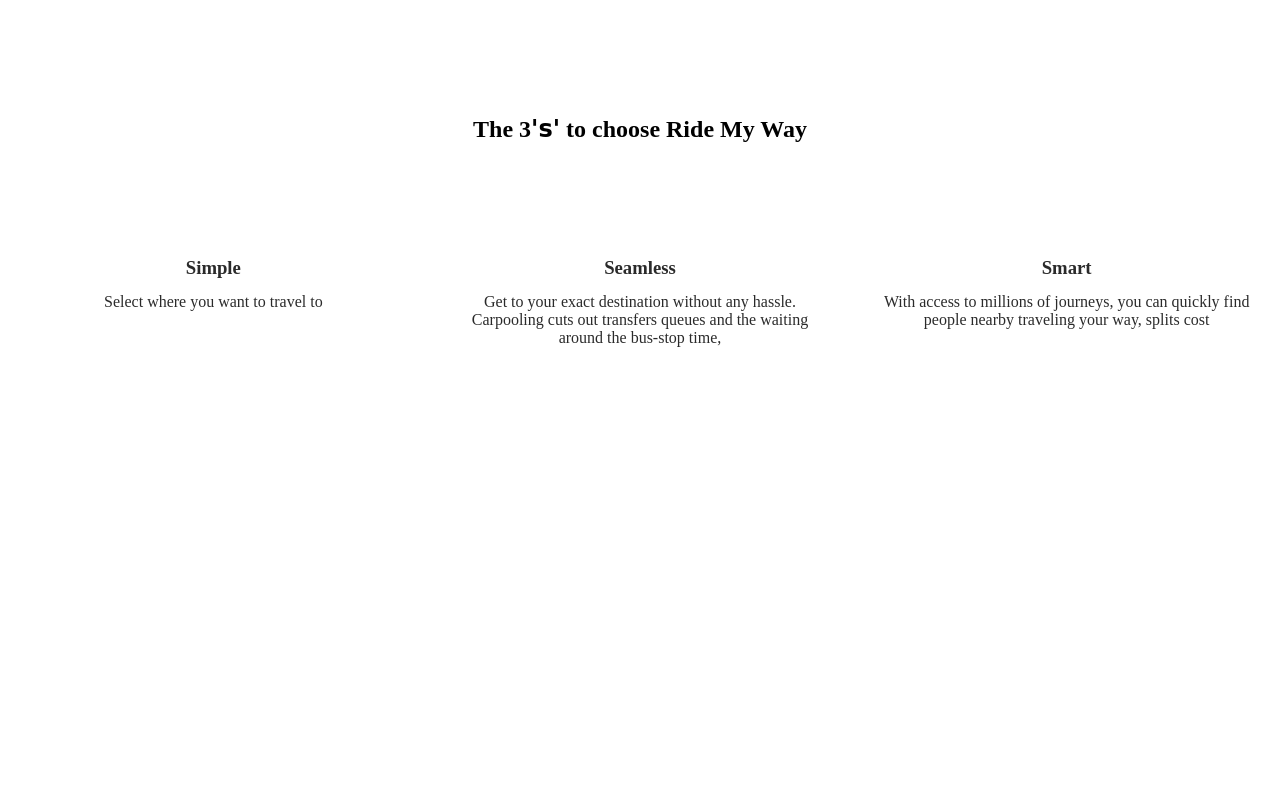
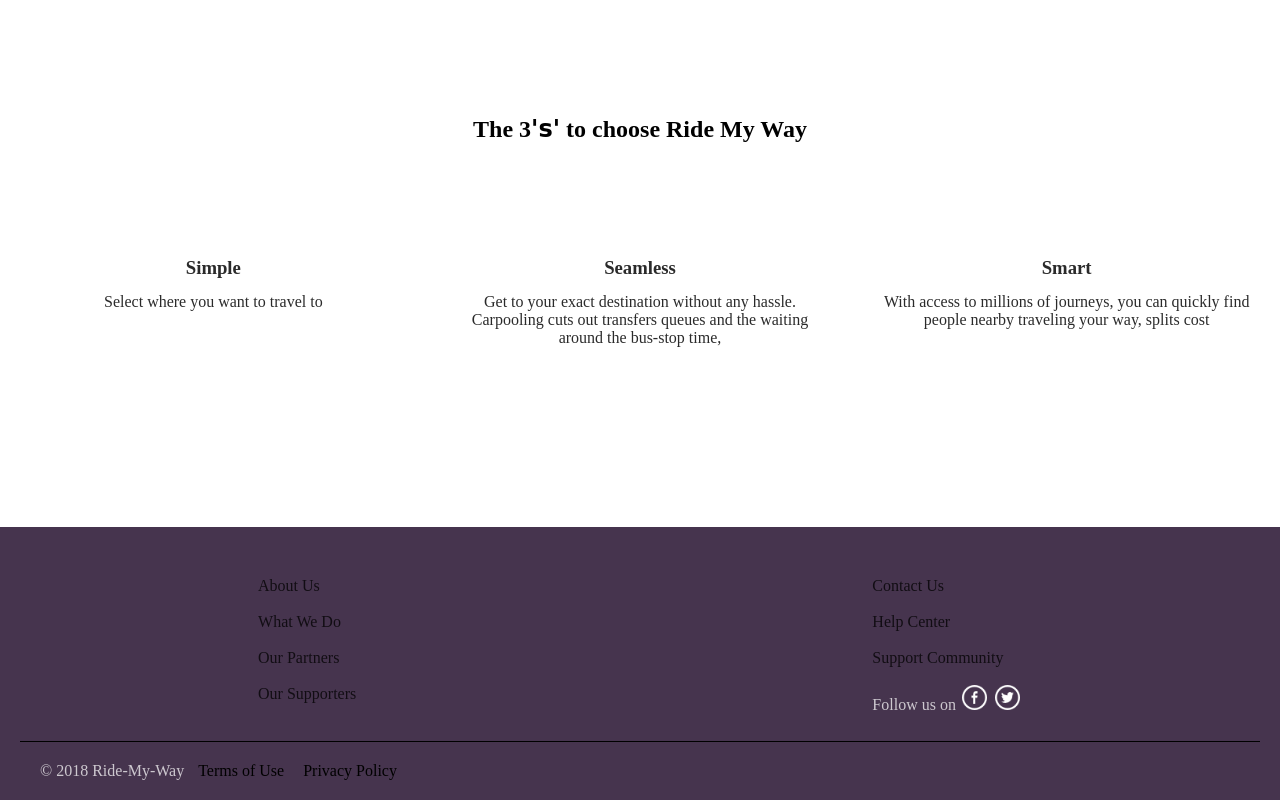
Before and after one commit to kleva-j/Ride-My-Way, a plain HTML site: page template/index.html in a window 1280 px wide. Shown: the part 1707-2507 px from the top of the page. Before the commit the page ends 2234 px from the top, so only its background shows below. Drawn offline with Linux system fonts and the light colour scheme.

Commit message:
feat: Add footer and necessary styling

```diff
--- a/template/index.html
+++ b/template/index.html
@@ -70,7 +70,7 @@
         </div>
       </section>
 
-      <section class="clients">
+      <section class="stats">
           <div class="count">
             <h2 class="numbers">1207</h2>
             <h4 class="users">REGISTERED USERS</h4>
@@ -103,6 +103,55 @@
         </main>
       </section>
 
+      <footer>
+        <div id="footer-top">
+          <div class="column">
+            <div>
+              <a href="#">About Us</a>
+            </div>
+            <br>
+            <div>
+              <a href="#">What We Do</a>
+            </div>
+            <br>
+            <div>
+              <a href="# ">Our Partners</a>
+            </div>
+            <br>
+            <div>
+              <a href="#">Our Supporters</a>
+            </div>
+            <br>
+          </div>
+          <div class="column">
+            <div>
+              <a href="#">Contact Us</a>
+            </div>
+            <br>
+            <div>
+              <a href="#">Help Center</a>
+            </div>
+            <br>
+            <div>
+              <a href="#">Support Community</a>
+            </div>
+            <br>
+            <div>
+              <span>Follow us on</sp>
+              <a href=""><img src="images/facebook.png" alt=""></a>
+              <a href=""><img src="images/twitter.png" alt=""></a>
+            </div>
+          </div>
+        </div>
+        <div id="footer-bottom" class="row">
+          <span id="copyright">
+            <span>&copy; 2018 Ride-My-Way</span>
+            <a href="#">Terms of Use</a>
+            <a href="#">Privacy Policy</a>
+          </span>
+        </div>
+      </footer>
+
     </div>
   </body>
 
--- a/template/stylesheet/style.css
+++ b/template/stylesheet/style.css
@@ -142,7 +142,6 @@
   background: white;
 }
 
-/******************************************************/
 
 /*********************
   LANDING PAGE - SECTION
@@ -188,7 +187,9 @@
   font-family: basic;
 }
 
-.clients{
+
+/***  SECTION2 *****/
+.stats{
   background: #94889b;
   display: flex;
   font-size: 1rem;
@@ -207,6 +208,8 @@
   font-stretch: condensed;
   font-weight: 200
 }
+
+/*  SECTION3 */
 
 .certify{
   text-align: center;
@@ -234,3 +237,45 @@
 .col > .data-info + .discuss{
   letter-spacing: 0px
 }
+
+
+/********
+  FOOTER
+*********/
+
+footer{
+  background: #46344E;
+  color: white;
+  color: rgba(255, 255, 255, 0.729)
+}
+
+#footer-top{
+  padding-top: 50px;
+  display: flex;
+  justify-content: space-around;
+}
+
+span > a > img{
+  height: 25px;
+  padding: 0 2px;
+}
+
+.column > div > a{
+  color: rgba(0, 0, 0, 0.756);
+}
+
+#footer-bottom{
+  border-top: 1px solid black;
+  padding: 20px;
+  margin: 20px 20px 0
+}
+
+#copyright > a{
+  margin: 0 5px 0 10px;
+  display: inline-block;
+  color: black;
+}
+
+#copyright > a:hover{
+  text-decoration: underline;
+}
```
